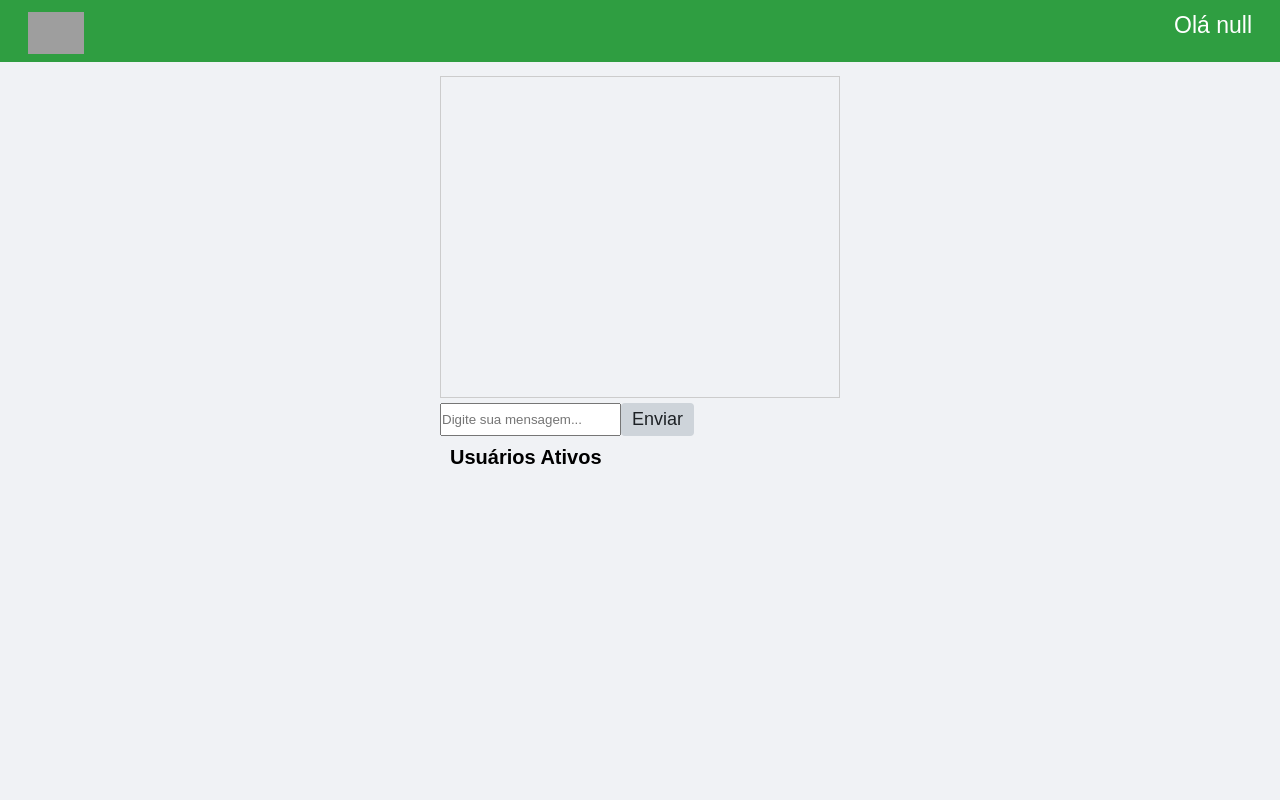
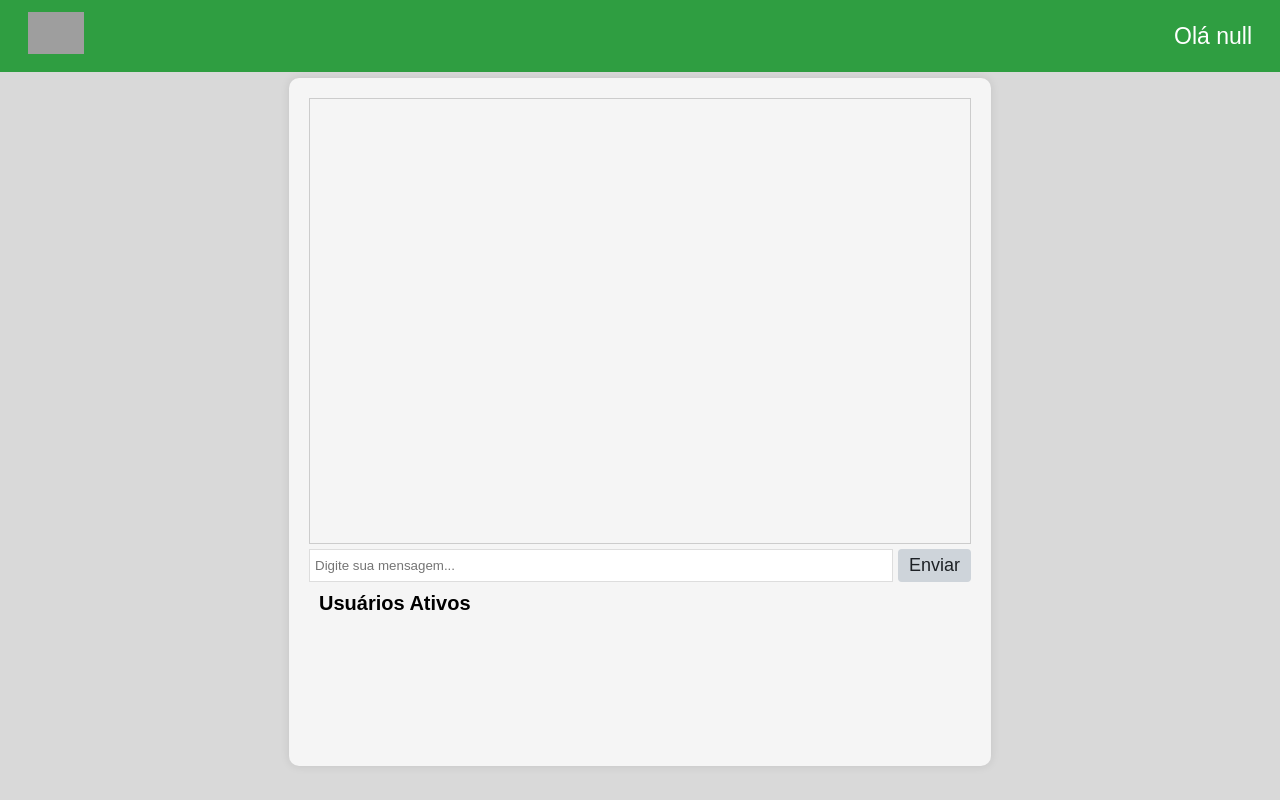
Before and after one commit to MayconPadilha/Projeto-Chat-para-Redes-de-Computadores, a website: page public/chat.html in a window 1280 px wide. Drawn offline with nearby package versions, Linux system fonts and the light colour scheme; no server answers; grey boxes are pictures that could not be loaded.

Commit message:
melhorias no css

```diff
--- a/public/style.css
+++ b/public/style.css
@@ -5,25 +5,22 @@
 
 body {
   font-family: Arial, sans-serif;
-  background-color: #f0f2f5;
+  background-color: #d9d9d9;
 }
 
 nav div img {
   max-height: calc(50px - (0.25rem * 2));
 }
 
-nav #elementoNome {
+.fixed-top {
+  box-shadow: none;
   font-size: 23px;
   color: white;
-}
-
-.fixed-top {
-  box-shadow: none;
   background-color: #2f9e41;
-  height: 50px;
   display: flex;
   justify-content: space-between;
-  padding: 12px 28px 0px 28px;
+  padding: 12px 28px;
+  align-items: center;
 }
 
 main {
--- a/public/styleChat.css
+++ b/public/styleChat.css
@@ -1,33 +1,31 @@
-* {
-  margin: 0px;
-  padding: 0px;
-}
-
-body {
-  font-family: Arial, sans-serif;
-  background-color: #f0f2f5;
-  /* margin: 20px; */
-  /* display: flex; */
-  /* display: flex;
-            justify-content: center;
-            align-items: center;
-            height: 100vh;
-            margin: 0; */
-}
-
 main {
+  margin-top: 0px;
   display: flex;
-  flex-direction: column;
-  /* justify-content: center;
+  justify-content: center;
   align-items: center;
-  /* height: 50vh; */
-  /*margin-top: 14px; */
+  /* height: 100vh;*/
 }
 
 .chat {
-  /* height: 2vh; */
-  width: 50vh;
+  display: flex;
+  justify-content: center;
+  /* align-items: center; */
+  /* width: 50vw; Define a largura do chat */
+  /* max-width: 600px; Limita a largura máxima do chat */
+  background-color: #f5f5f5;
+  /* Exemplo de cor de fundo */
+  border-radius: 10px;
+  /* Bordas arredondadas */
+  padding: 20px;
+  margin-top: 6px;
+  /* Espaçamento interno */
+  box-shadow: 0 0 10px rgba(0, 0, 0, 0.1);
+  /* Sombra para destaque */
+  flex-direction: column;
+  height: calc(81vh);
+  /* Subtrai 20px para deixar um espaço no final */
 }
+
 
 .usuariosAtivos {
   display: flex;
@@ -40,10 +38,12 @@ main {
 
 #messages {
   overflow-y: scroll;
-  height: 300px;
+  /* height: 100; */
   border: 1px solid #ccc;
   padding: 10px;
-  border-left: 1px solid #ccc;
+  width: 50vw;
+  display: block;
+  height: calc(100vh - 20px);
 }
 
 /* #inputName, #inputMessage {
@@ -64,8 +64,17 @@ main {
 
 .envio {
   display: flex;
-  width: 75%;
+  /* width: 75%; */
   margin-top: 5px;
+
+  gap: 5px;
+}
+
+.envio input{
+  width: 100%;
+  padding-left: 5px;
+  border: 1px solid #ddd;
+  word-wrap: "hard";
 }
 
 #messages-users_block {
@@ -92,9 +101,17 @@ main button {
   padding: 10px;
   overflow-y: scroll;
   flex-direction: column;
+  height: 18vh;
 }
 
 #activeUsers h2 {
   font-size: 20px;
   margin-bottom: 10px;
 }
+
+@media screen and (max-width: 768px) {
+
+  #messages {
+    width: 80vw;
+  }
+}
```
